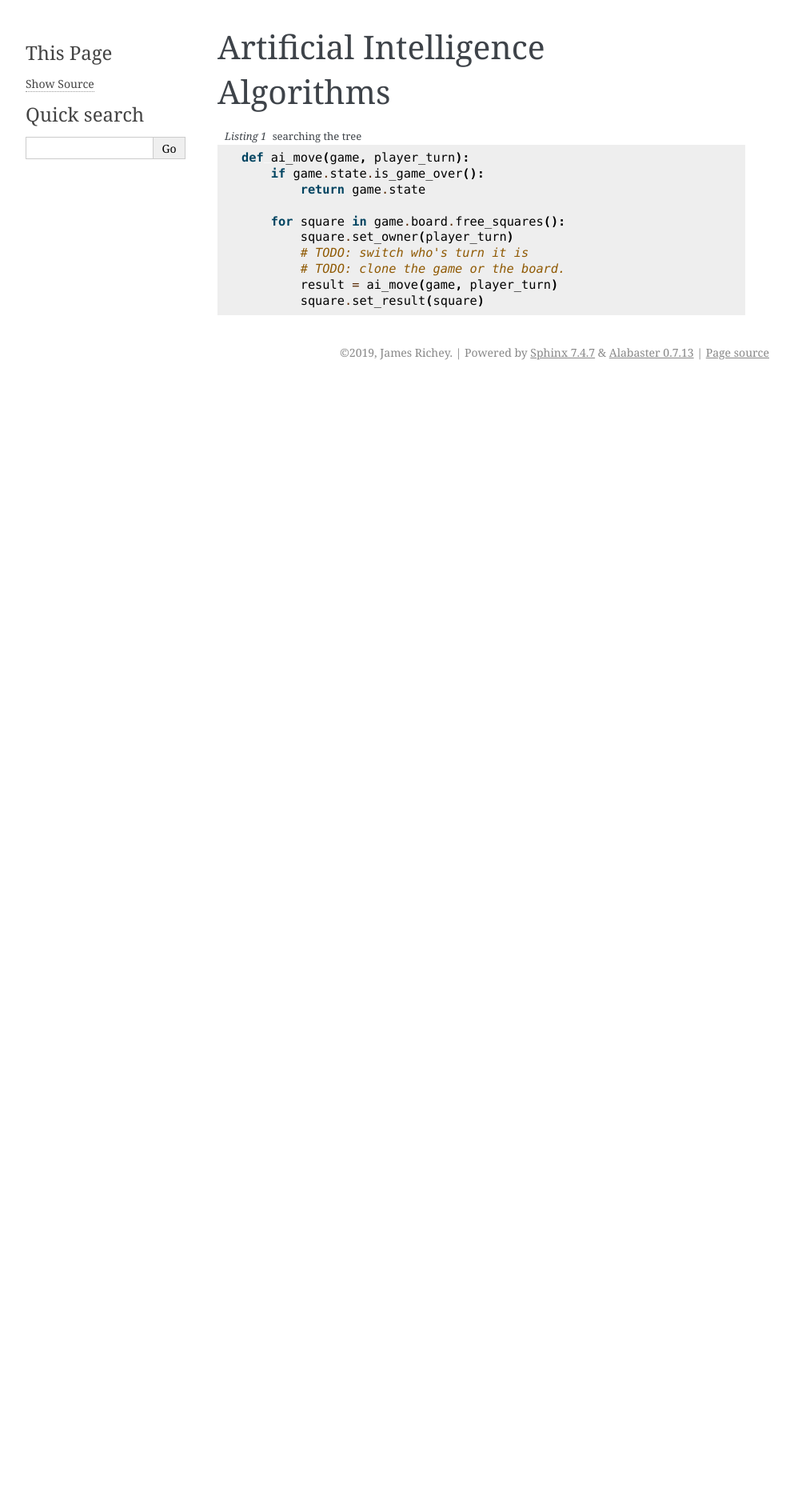
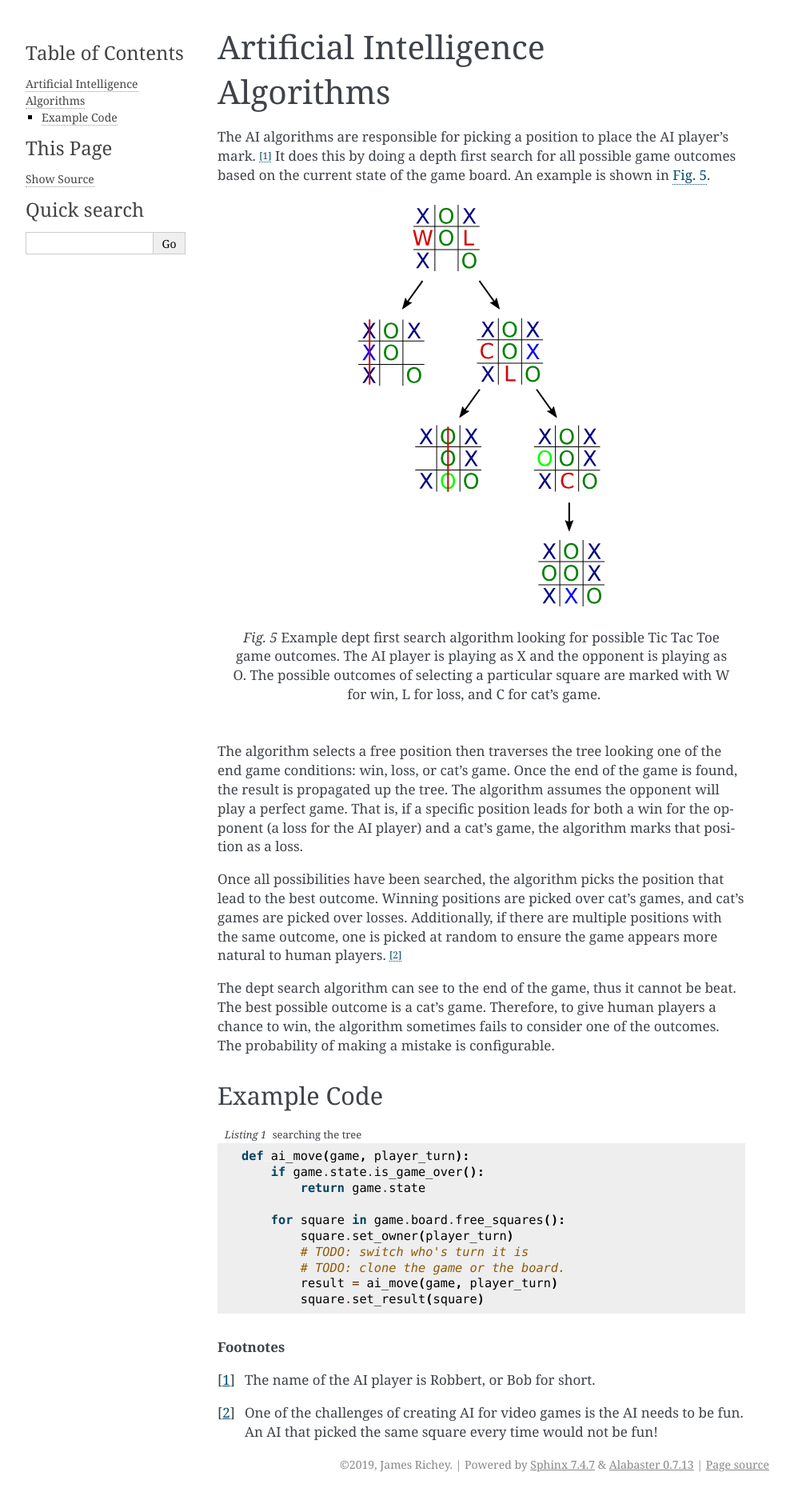
Before and after one commit to j-richey/ounce-of-rust-design-doc, a Sphinx documentation site: the page built from source/design/ai-algorithms.rst, in a window 1280 px wide. Shown: the whole page at 80% size, without its empty margins (148-1141 px from the left). Built offline with Sphinx 7.4.7, drawn with Linux system fonts in a browser that asks for light colours; before the commit the page ends 900 px from its top, so only the background shows below that.

Commit message:
Work in progress focusing on the AI algorithms design.
Other tweaks include making the Tic Tac Toe diagram style consistent and showing
more edge cases in the rules section.

```diff
--- a/source/design/ai-algorithms.rst
+++ b/source/design/ai-algorithms.rst
@@ -4,13 +4,48 @@ Artificial Intelligence Algorithms
 
 .. TODO:
     AI (Artificial Intelligence) Algorithms
-    * Depth first search tree
-    * Checks the state of the board: looks for end games: win, tie (cats game), loss
     * Picks the move that results in the highest score, e.g. win, then cats game, then loss
     * If scores are equal, picks random spot of the equal spots (so game appears more random)
     * This algorithm is perfect, thus toning down the difficulty involves the AI
       randomly not looking at a path. The probability of not going down a path
       is based on the difficulty setting.
+
+The AI algorithms are responsible for picking a position to place the AI player's mark. [#AIName]_
+It does this by doing a depth first search for all possible game outcomes based
+on the current state of the game board. An example is shown in
+:numref:`fig-ai-depth-first-search-example`.
+
+..  _fig-ai-depth-first-search-example:
+..  figure:: img/ai-depth-first-search-example.*
+    :alt: AI search tree example.
+
+    Example dept first search algorithm looking for possible Tic Tac Toe game
+    outcomes. The AI player is playing as X and the opponent is playing as O.
+    The possible outcomes of selecting a particular square are marked with W for
+    win, L for loss, and C for cat's game.
+
+The algorithm selects a free position then traverses the tree looking one of the
+end game conditions: win, loss, or cat's game. Once the end of the game is found,
+the result is propagated up the tree. The algorithm assumes the opponent will
+play a perfect game. That is, if a specific position leads for both a win for the
+opponent (a loss for the AI player) and a cat's game, the algorithm marks that
+position as a loss.
+
+Once all possibilities have been searched, the algorithm picks the position that
+lead to the best outcome. Winning positions are picked over cat's games, and
+cat's games are picked over losses. Additionally, if there are multiple positions
+with the same outcome, one is picked at random to ensure the game appears more
+natural to human players. [#FunAI]_
+
+The dept search algorithm can see to the end of the game, thus it cannot be beat.
+The best possible outcome is a cat's game. Therefore, to give human players a
+chance to win, the algorithm sometimes fails to consider one of the outcomes.
+The probability of making a mistake is configurable.
+
+
+============
+Example Code
+============
 
 
 ..  code-block:: python
@@ -26,3 +61,11 @@ Artificial Intelligence Algorithms
             # TODO: clone the game or the board.
             result = ai_move(game, player_turn)
             square.set_result(square)
+
+
+..  rubric:: Footnotes
+
+..  [#AIName] The name of the AI player is Robbert, or Bob for short.
+
+..  [#FunAI] One of the challenges of creating AI for video games is the AI needs
+        to be fun. An AI that picked the same square every time would not be fun!
--- a/source/overview/current-system.rst
+++ b/source/overview/current-system.rst
@@ -12,9 +12,6 @@ An example of a Tic Tac Toe game is shown in :numref:`fig-tic-tac-toe-example-ga
     :alt: An example Tic Tac Toe game
 
     An example game of Tic Tac Toe where player X is victorious.
-    Image from `wikimedia.org <https://commons.wikimedia.org/wiki/File:Tic-tac-toe-game-1.svg>`__
-    by user Stannered released under `CC BY-SA 3.0 <https://creativecommons.org/licenses/by-sa/3.0/deed.en>`__.
-
 
 ================
 Pencil and Paper
```
Also changed, not shown: source/introduction.rst (+5 -4 lines), source/requirements/ttt-rules.rst (+17 -15 lines), source/design/img/ai-depth-first-search-example.svg (added), source/overview/img/tic-tac-toe-example-game.svg, source/requirements/img/example-wining-games.svg.
